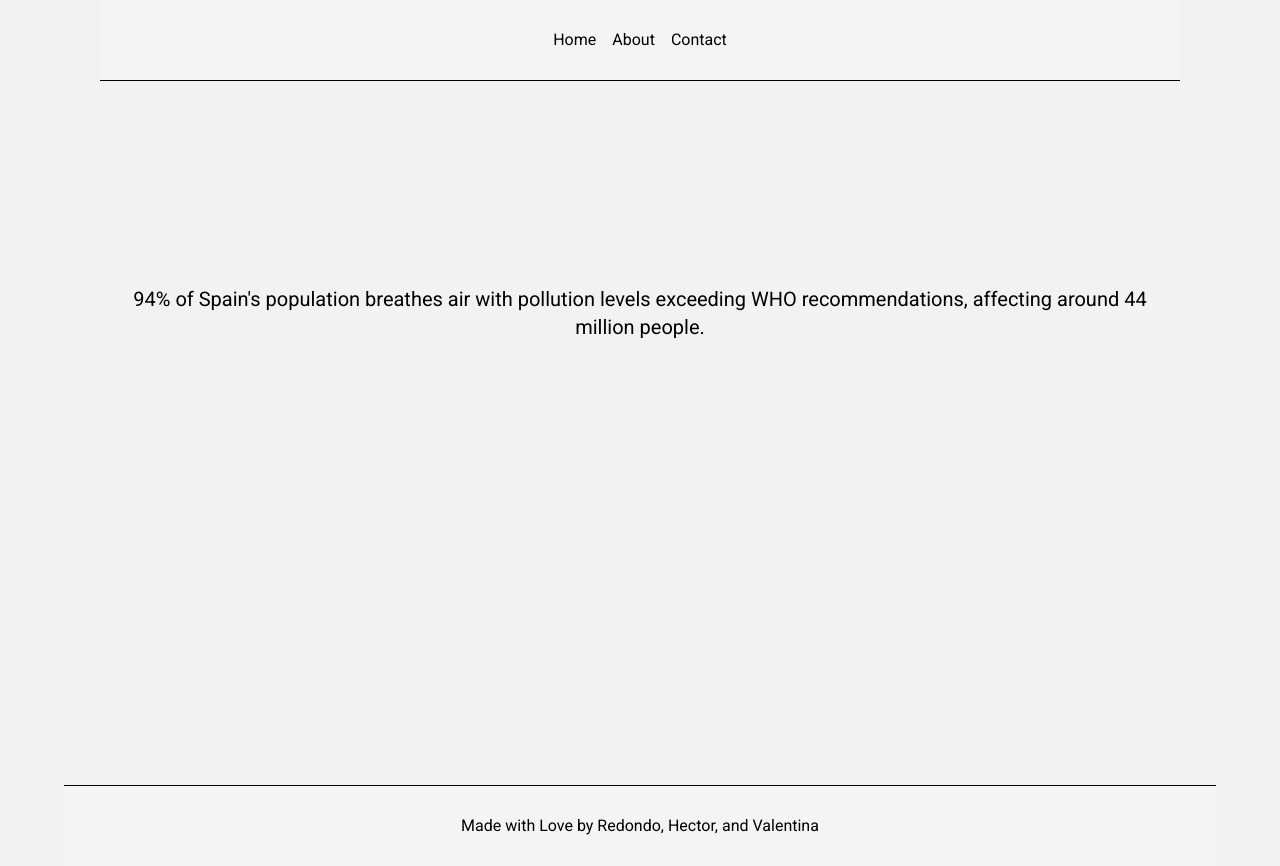
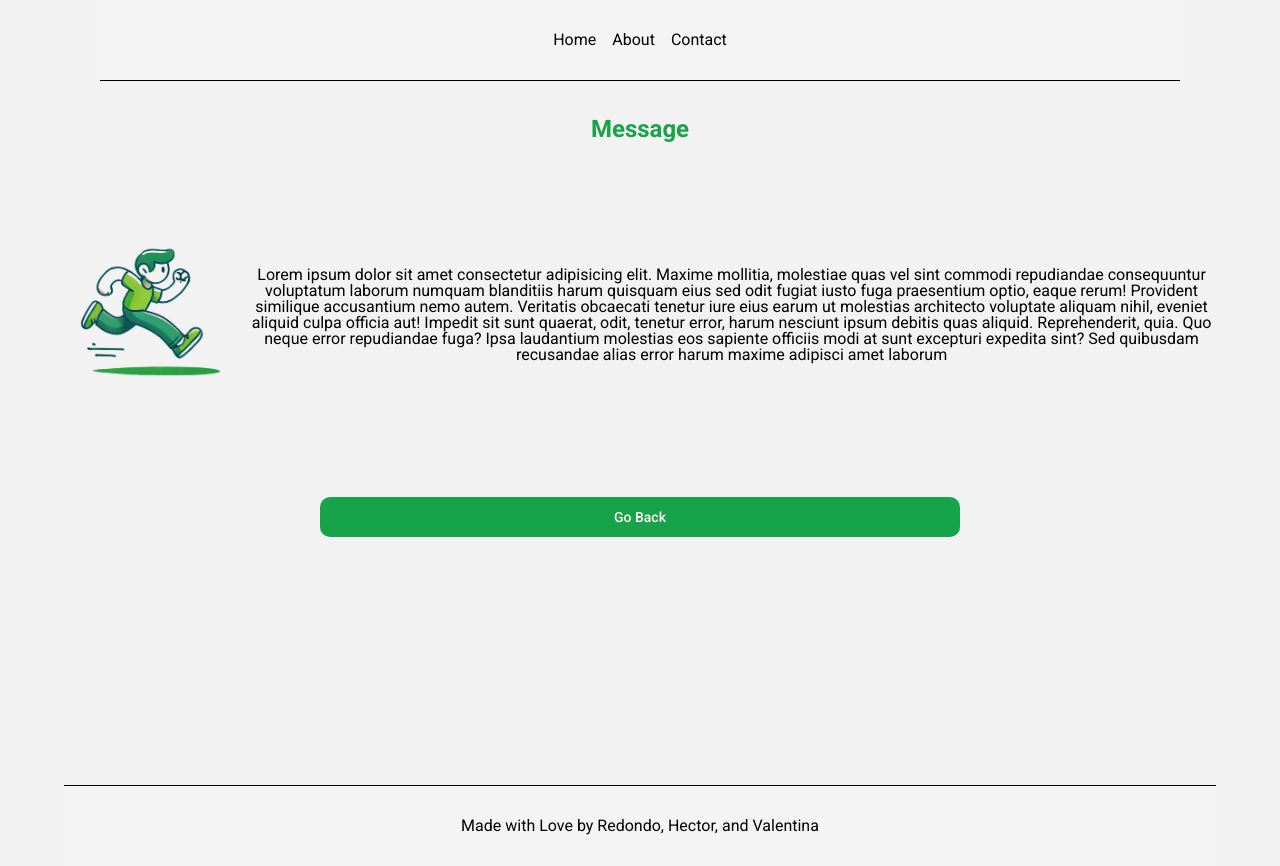
Before and after one commit to ItalianCookieMonster/AQ-app, a React (Vite) app: page /auth/task1 in a window 1280 px wide. Built offline with nearby package versions, Linux system fonts and the light colour scheme.

Commit message:
track 1 done

```diff
--- a/src/components/QuestionCard/QuestionCard.jsx
+++ b/src/components/QuestionCard/QuestionCard.jsx
@@ -13,7 +13,7 @@ import { Link } from "react-router-dom";
 const QuestionCard = ({ question }) => {
     return (
         <Link to={`/auth/${question.link}`}>
-        <Card className="max-w-[300px] flex flex-col lg:h-full">
+        <Card className="w-[80vw] md:max-w-[300px] flex flex-col lg:h-full">
             <CardHeader className="m-3 flex-row items-center gap-2">
                 {
                     question.type === "activity" ?
--- a/src/pages/Task1/Task1.jsx
+++ b/src/pages/Task1/Task1.jsx
@@ -1,15 +1,42 @@
 import Loading from "@/components/Loading/Loading";
+import { Link } from "react-router-dom";
+import { Button } from "@/components/ui/button";
 import { useState } from "react";
 
 const Task1 = () => {
-    const [loading, setLoading] = useState(true);
+
+    const [loading, setLoading] = useState(false);
+
+
     return (
         loading ?
-        <Loading />
-        :
-        <div>
-            Task1
-        </div>
+            <Loading />
+            :
+            <div className="flex flex-col justify-center items-center">
+
+                <h1 className="text-2xl font-bold text-center mb-5 text-primary">Message</h1>
+                <div className="flex flex-col md:flex-row gap-3 items-center">
+                    <img src="/images/ok_run.png" alt="image of a guy running" className="max-h-[300px] md:h-[500px]" />
+                    <p className="text-center">Lorem ipsum dolor sit amet consectetur adipisicing elit. Maxime mollitia,
+                        molestiae quas vel sint commodi repudiandae consequuntur voluptatum laborum
+                        numquam blanditiis harum quisquam eius sed odit fugiat iusto fuga praesentium
+                        optio, eaque rerum! Provident similique accusantium nemo autem. Veritatis
+                        obcaecati tenetur iure eius earum ut molestias architecto voluptate aliquam
+                        nihil, eveniet aliquid culpa officia aut! Impedit sit sunt quaerat, odit,
+                        tenetur error, harum nesciunt ipsum debitis quas aliquid. Reprehenderit,
+                        quia. Quo neque error repudiandae fuga? Ipsa laudantium molestias eos
+                        sapiente officiis modi at sunt excepturi expedita sint? Sed quibusdam
+                        recusandae alias error harum maxime adipisci amet laborum
+                    </p>
+
+                </div>
+
+                <Link to={'/home'}>
+                    <Button className="w-[50vw] mt-8">
+                        Go Back
+                    </Button>
+                </Link>
+            </div>
     )
 }
 export default Task1
```
Also changed, not shown: public/images/ok_run.png (added).
